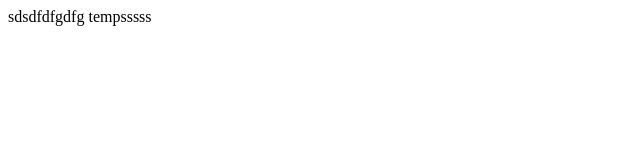
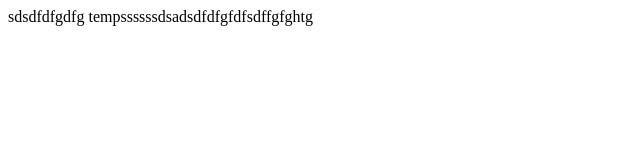
Before and after one commit to ganapriya2k7/first-project, a plain HTML site: page index.html in a window 1280 px wide. Shown: the whole page, without its empty margins (0-640 px from the left). Drawn offline with Linux system fonts and the light colour scheme.

Commit message:
new branch update

```diff
--- a/index.html
+++ b/index.html
@@ -4,7 +4,7 @@
     <body>
         sdsdfdfgdfg
         <stack>
-            tempsssss
+            tempssssssdsadsdfdfgfdfsdffgfghtg
             <stak>
     </body>
 
```
